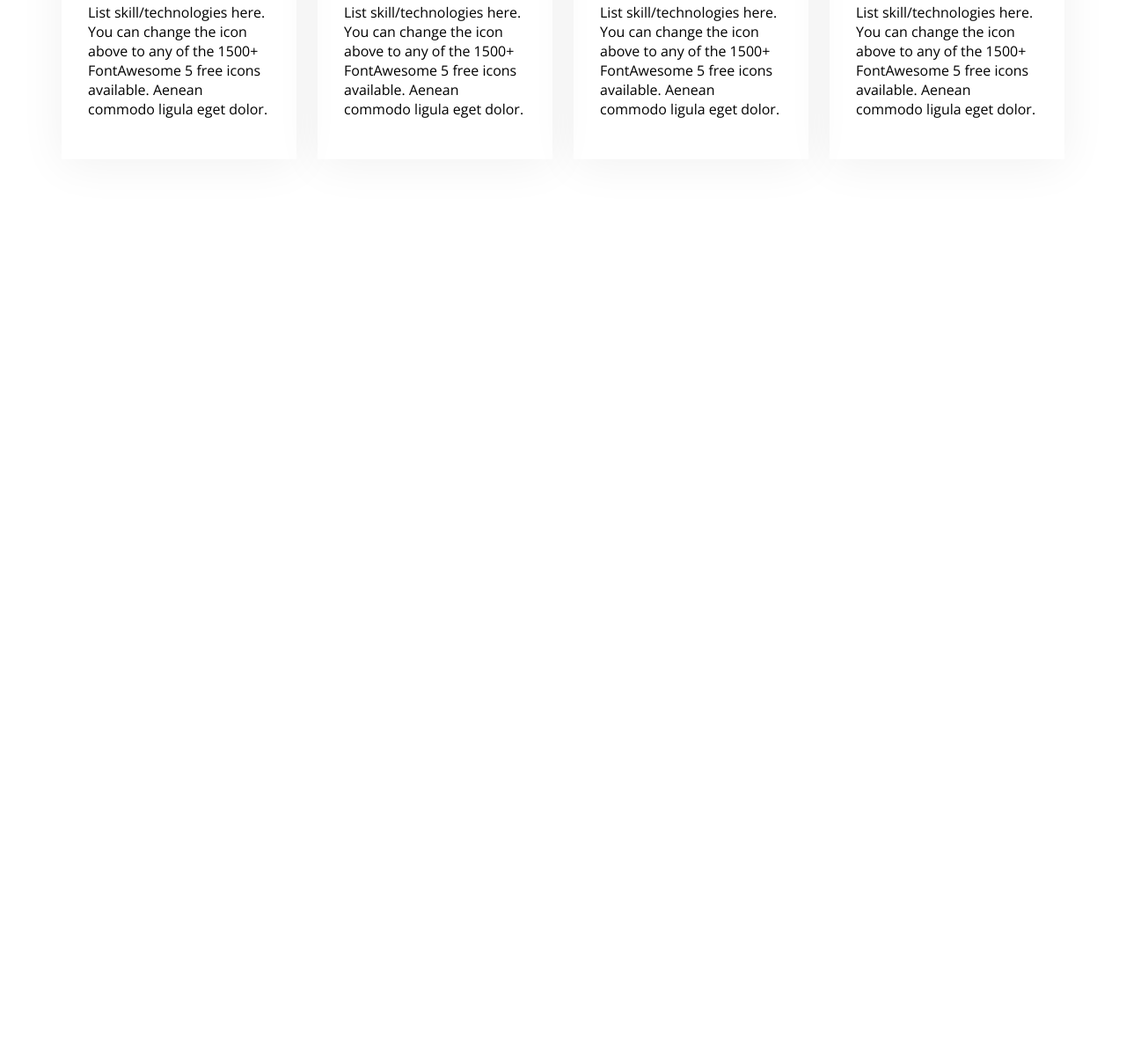
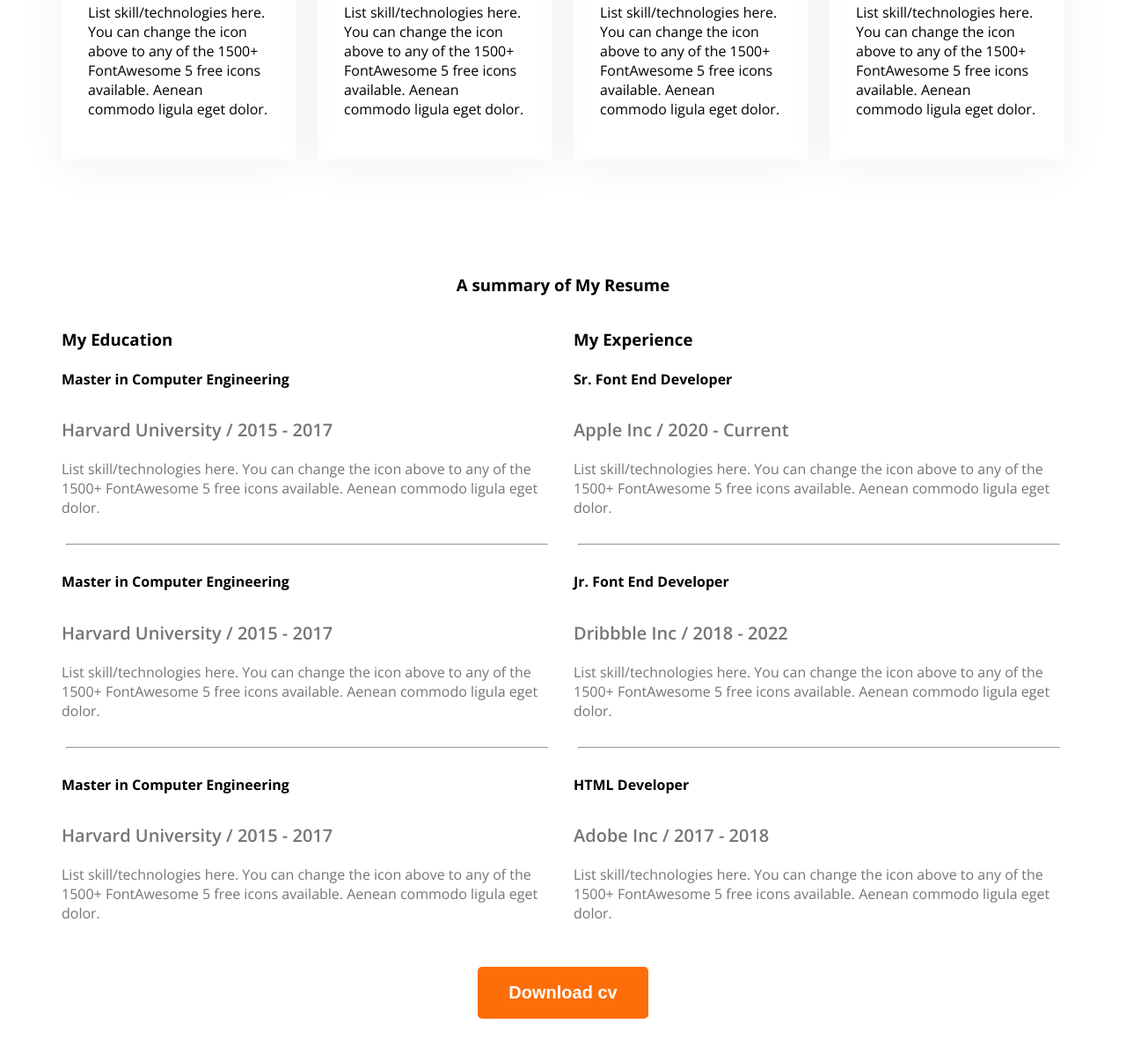
Before and after one commit to Sazzadkazi1/web-dev-portfolio, a plain HTML site: page index.html in a window 1280 px wide. Shown: the part 1891-3088 px from the top of the page at 88% size. Before the commit the page ends 2202 px from the top, so only its background shows below. Drawn offline with nearby package versions, Linux system fonts and the light colour scheme.

```diff
--- a/index.html
+++ b/index.html
@@ -84,6 +84,62 @@
                 </div>
             </div>
         </section>
+
+        <section class="resume">
+            <h3 class="section-title text-center">A summary of My Resume</h3>
+            <div class="resume-container">
+            <!--.resume-column*2>h3.resume-column-title+.experience*3>h4.experience-title+h5.experience-sub-title+.experience-description-->
+            <div class="resume-column">
+                <h3 class="resume-column-title">My Education</h3>
+                <div class="experience">
+                    <h4 class="experience-title">Master in Computer Engineering</h4>
+                    <h5 class="experience-sub-title">Harvard University / 2015 - 2017</h5>
+                    <div class="experience-description">List skill/technologies here. You can change the icon above
+to any of the 1500+ FontAwesome 5 free icons available. Aenean commodo ligula eget dolor.</div>
+                </div>
+                <hr>
+                <div class="experience">
+                    <h4 class="experience-title">Master in Computer Engineering</h4>
+                    <h5 class="experience-sub-title">Harvard University / 2015 - 2017</h5>
+                    <div class="experience-description">List skill/technologies here. You can change the icon above
+to any of the 1500+ FontAwesome 5 free icons available. Aenean commodo ligula eget dolor.</div>
+                </div>
+                <hr>
+                <div class="experience">
+                    <h4 class="experience-title">Master in Computer Engineering</h4>
+                    <h5 class="experience-sub-title">Harvard University / 2015 - 2017</h5>
+                    <div class="experience-description">List skill/technologies here. You can change the icon above
+to any of the 1500+ FontAwesome 5 free icons available. Aenean commodo ligula eget dolor.</div>
+          </div>
+            </div>
+            <div class="resume-column">
+                <h3 class="resume-column-title">My Experience</h3>
+                <h4 class="resume-column-title">Sr. Font End Developer</h4>
+                    <h5 class="experience-sub-title">Apple Inc / 2020 - Current</h5>
+                    <div class="experience-description">List skill/technologies here. You can change the icon above
+to any of the 1500+ FontAwesome 5 free icons available. Aenean commodo ligula eget dolor.
+                </div>
+                <hr>
+                <div class="experience">
+                    <h4 class="experience-title">Jr. Font End Developer</h4>
+                    <h5 class="experience-sub-title">Dribbble Inc / 2018 - 2022</h5>
+                    <div class="experience-description">List skill/technologies here. You can change the icon above
+to any of the 1500+ FontAwesome 5 free icons available. Aenean commodo ligula eget dolor.</div>
+                </div>
+                <hr>
+                <div class="experience">
+                    <h4 class="experience-title">HTML Developer</h4>
+                    <h5 class="experience-sub-title">Adobe Inc / 2017 - 2018</h5>
+                      <div class="experience-description">List skill/technologies here. You can change the icon above
+to any of the 1500+ FontAwesome 5 free icons available. Aenean commodo ligula eget dolor.</div>
+                </div>
+            </div>
+        </div>
+
+        <div class="text-center resume-download-cv">
+        <button class="btn-primary">Download cv</button>
+        </div>
+        </section>
     </main>
     <footer>
 
--- a/styles/portfolio.css
+++ b/styles/portfolio.css
@@ -139,3 +139,27 @@ main section{
    padding: 30px;
    box-shadow: 0px 6px 50px 0px rgba(0, 0, 0, 0.06);
 }
+
+
+/* resume section style */
+.resume-container{
+   display: flex;
+
+   gap: 24px;
+}
+.experience-sub-title{
+   font-size: 20px;
+   font-weight:600 ;
+   margin-bottom: 20px;
+
+}
+.experience-description, .experience-sub-title{
+   color: #757575;
+}
+.resume hr{
+   margin: 30px 5px;
+}
+
+.resume-download-cv{
+   margin-top: 50px;
+}
```
